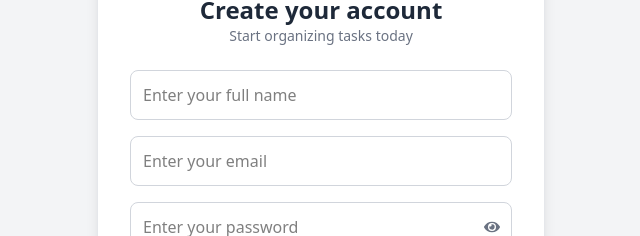
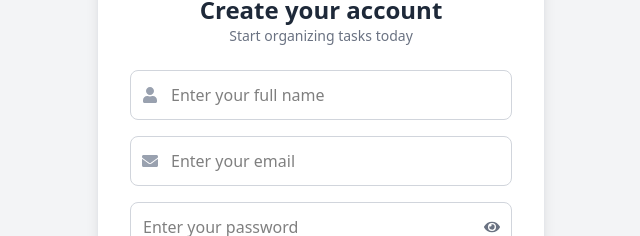
Before and after one commit to zionlooty/Todolist_frontend, a React (Vite) app: page /signup in a window 1280 px wide. Shown: the part 231-467 px from the top of the page, without its empty margins (319-959 px from the left). Built offline with nearby package versions, Linux system fonts and the light colour scheme; no server answers.

Commit message:
added icon to the signup and login page

```diff
--- a/src/pages/Loginpage.jsx
+++ b/src/pages/Loginpage.jsx
@@ -2,7 +2,7 @@ import React, { useState } from "react";
 import { Link, useNavigate } from "react-router-dom";
 import API from "../api/axios";
 import { toast } from "sonner";
-import { FaEye, FaEyeSlash } from "react-icons/fa";
+import { FaEye, FaEyeSlash, FaEnvelope } from "react-icons/fa";
 
 const LoginPage = () => {
   const [email, setEmail] = useState("");
@@ -64,38 +64,46 @@ const LoginPage = () => {
 
         {/* FORM */}
         <form className="flex flex-col gap-4" onSubmit={handleLogin}>
+          {/* ✅ Email input with icon */}
+          <div className="relative">
+            <span className="absolute left-3 top-1/2 transform -translate-y-1/2 text-gray-400">
+              <FaEnvelope />
+            </span>
             <input
               type="email"
               placeholder="Enter your email"
               value={email}
               onChange={(e) => setEmail(e.target.value)}
-            className="w-full p-3 rounded-lg border border-gray-300 focus:outline-none focus:ring-2 focus:ring-blue-500"
+              className="w-full pl-10 p-3 rounded-lg border border-gray-300 focus:outline-none focus:ring-2 focus:ring-blue-500"
               required
             />
+          </div>
 
-
+          {/* ✅ Password input with toggle */}
           <div className="relative">
             <input
               type={showPassword ? "text" : "password"}
               placeholder="Enter your password"
               value={password}
               onChange={(e) => setPassword(e.target.value)}
-              className="w-full p-3 rounded-lg border border-gray-300 focus:outline-none focus:ring-2 focus:ring-blue-500 pr-10"
+              className="w-full p-3 pr-10 rounded-lg border border-gray-300 focus:outline-none focus:ring-2 focus:ring-blue-500"
               required
             />
-
             <span
               onClick={() => setShowPassword(!showPassword)}
               className="absolute right-3 top-1/2 transform -translate-y-1/2 cursor-pointer text-gray-500 hover:text-blue-600"
             >
-              {showPassword ? <FaEyeSlash/> : <FaEye/>}
+              {showPassword ? <FaEyeSlash /> : <FaEye />}
             </span>
           </div>
 
+          {/* ✅ Submit button */}
           <button
             type="submit"
             disabled={loading}
-            className="w-full text-white bg-blue-600 hover:bg-blue-800 cursor-pointer py-2 rounded-md"
+            className={`w-full text-white bg-blue-600 hover:bg-blue-700 transition py-3 rounded-lg font-semibold ${
+              loading ? "opacity-70 cursor-not-allowed" : "cursor-pointer"
+            }`}
           >
             {loading ? "Logging in..." : "Log in"}
           </button>
@@ -111,8 +119,8 @@ const LoginPage = () => {
         {/* SIGNUP LINK */}
         <p className="text-sm text-center text-gray-600 mt-4">
           Don't have an account?{" "}
-          <Link to="/signup" className="text-blue-500">
-            Signup
+          <Link to="/signup" className="text-blue-600 hover:underline">
+            Sign up
           </Link>
         </p>
       </div>
--- a/src/pages/signuppage.jsx
+++ b/src/pages/signuppage.jsx
@@ -1,5 +1,5 @@
 import React, { useState } from "react";
-import { FaEye, FaEyeSlash } from "react-icons/fa";
+import { FaEye, FaEyeSlash, FaEnvelope, FaUser } from "react-icons/fa";
 import { useNavigate } from "react-router-dom";
 import { toast } from "sonner";
 import API from "../api/axios"; // ✅ import your Axios instance
@@ -60,28 +60,42 @@ const SignupPage = () => {
         </div>
 
         <form className="flex flex-col gap-4" onSubmit={handleSubmit}>
+          {/* ✅ Full Name Input with User Icon */}
+          <div className="relative">
+            <span className="absolute left-3 top-1/2 transform -translate-y-1/2 text-gray-400">
+              <FaUser />
+            </span>
             <input
               type="text"
               placeholder="Enter your full name"
               value={fullName}
               onChange={(e) => setFullName(e.target.value)}
-            className="w-full p-3 rounded-lg border border-gray-300 focus:outline-none focus:ring-2 focus:ring-blue-500"
+              className="w-full pl-10 p-3 rounded-lg border border-gray-300 focus:outline-none focus:ring-2 focus:ring-blue-500"
             />
+          </div>
+
+          {/* ✅ Email Input with Email Icon */}
+          <div className="relative">
+            <span className="absolute left-3 top-1/2 transform -translate-y-1/2 text-gray-400">
+              <FaEnvelope />
+            </span>
             <input
               type="email"
               placeholder="Enter your email"
               value={email}
               onChange={(e) => setEmail(e.target.value)}
-            className="w-full p-3 rounded-lg border border-gray-300 focus:outline-none focus:ring-2 focus:ring-blue-500"
+              className="w-full pl-10 p-3 rounded-lg border border-gray-300 focus:outline-none focus:ring-2 focus:ring-blue-500"
             />
+          </div>
 
+          {/* ✅ Password Input with Eye Icon */}
           <div className="relative">
             <input
               type={showPassword ? "text" : "password"}
               placeholder="Enter your password"
               value={password}
               onChange={(e) => setPassword(e.target.value)}
-              className="w-full p-3 rounded-lg border border-gray-300 focus:outline-none focus:ring-2 focus:ring-blue-500 pr-10"
+              className="w-full p-3 rounded-lg border border-gray-300 focus:outline-none focus:ring-2 focus:ring-blue-500 pr-10 pl-3"
               required
             />
             <span
```
Lines whose indentation alone changed are shown as unchanged.
